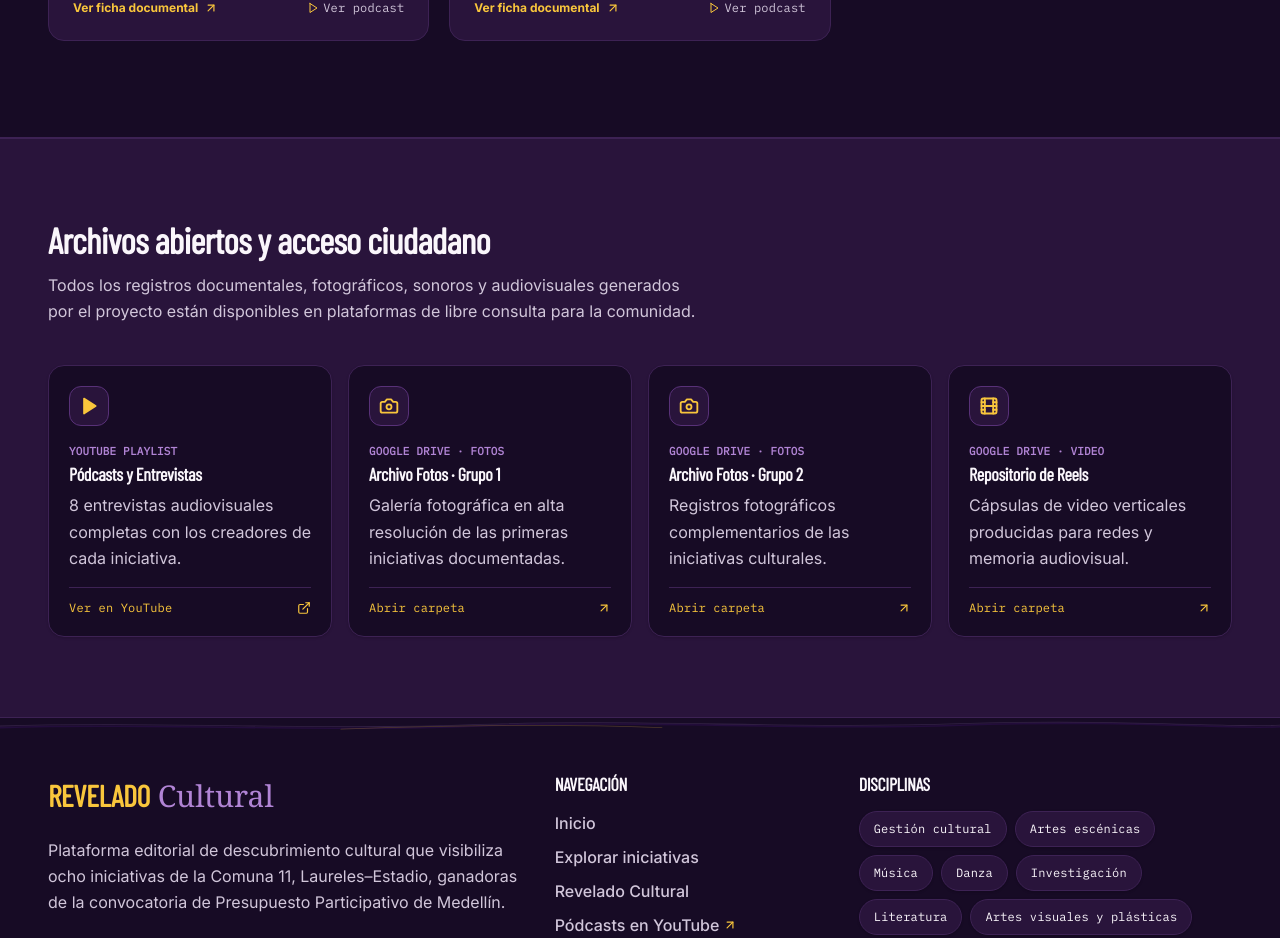
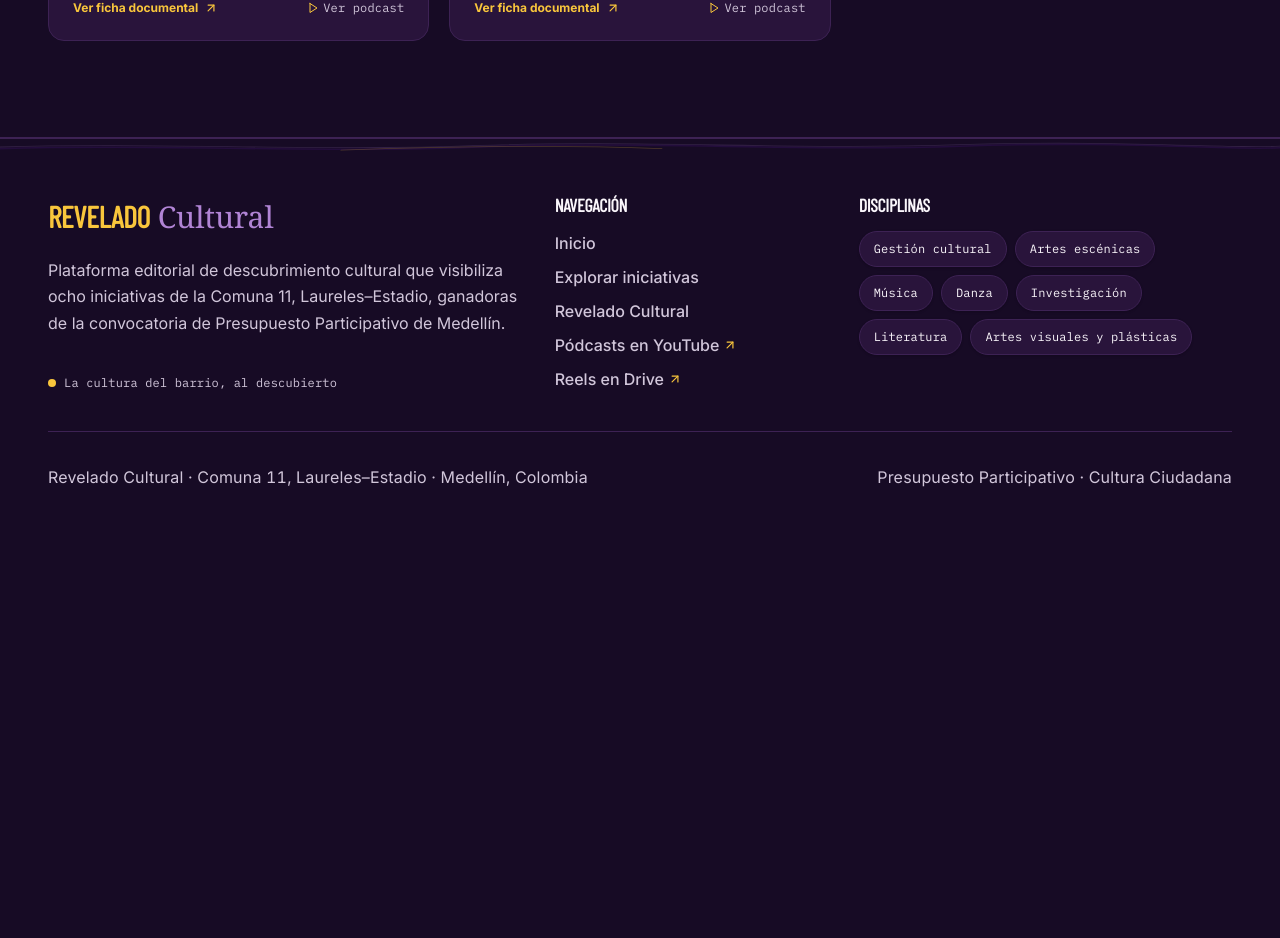
Before and after one commit to frenti88/revelado-cultural, a React (Vite) app: page /acerca-de in a window 1280 px wide. Shown: the part 4480-5418 px from the top of the page. After the commit the page ends 5027 px from the top, so only its background shows below. Built offline with nearby package versions, Linux system fonts and the light colour scheme; a web font is replaced by a local one.

Commit message:
refactor(about): ocultar bloque de archivos abiertos y acceso ciudadano

```diff
--- a/src/pages/AboutPage.tsx
+++ b/src/pages/AboutPage.tsx
@@ -3,9 +3,6 @@
 import {
   ArrowUpRight,
   Award,
-  Camera,
-  ExternalLink,
-  Film,
   Globe,
   Headphones,
   MapPin,
@@ -472,134 +469,6 @@
           </div>
         </div>
       </section>
-
-      {/* 06 — Canales de Difusión y Acceso Ciudadano */}
-      <section className="w-full py-16 sm:py-20 bg-[#29143B] border-t border-[#3D2254]">
-        <div className="layout-container">
-          <div className="mb-10 max-w-2xl">
-            <h2 className="font-display font-black text-2xl sm:text-3xl lg:text-4xl text-[#FAF6FB] tracking-tight">
-              Archivos abiertos y acceso ciudadano
-            </h2>
-            <p className="mt-3 text-sm sm:text-base text-[#D1C6DA] leading-relaxed">
-              Todos los registros documentales, fotográficos, sonoros y audiovisuales generados por el proyecto están disponibles en plataformas de libre consulta para la comunidad.
-            </p>
-          </div>
-
-          <div className="grid grid-cols-1 sm:grid-cols-2 lg:grid-cols-4 gap-4">
-            {/* Card 1: YouTube Playlist */}
-            <a
-              href="https://www.youtube.com/playlist?list=PLNSEJl5L7Jwc"
-              target="_blank"
-              rel="noopener noreferrer"
-              className="group rounded-2xl bg-[#170B25] border border-[#3D2254] hover:border-[#F9C63C] p-5 flex flex-col justify-between transition-all shadow-sm"
-              aria-label="Lista de reproducción de podcasts en YouTube (abre en nueva pestaña)"
-            >
-              <div>
-                <div className="w-10 h-10 rounded-xl bg-[#29143B] border border-[#583178] flex items-center justify-center text-[#F9C63C] mb-4">
-                  <Play className="w-5 h-5 fill-current" aria-hidden="true" />
-                </div>
-                <span className="font-mono-meta text-[11px] text-[#B184D5] uppercase tracking-wider font-semibold block">
-                  YouTube Playlist
-                </span>
-                <h3 className="font-display font-bold text-base sm:text-lg text-[#FAF6FB] mt-1 group-hover:text-[#F9C63C] transition-colors">
-                  Pódcasts y Entrevistas
-                </h3>
-                <p className="text-xs text-[#D1C6DA] mt-2 leading-relaxed">
-                  8 entrevistas audiovisuales completas con los creadores de cada iniciativa.
-                </p>
-              </div>
-              <div className="mt-4 pt-3 border-t border-[#3D2254] flex items-center justify-between text-xs font-mono-meta text-[#F9C63C]">
-                <span>Ver en YouTube</span>
-                <ExternalLink className="w-3.5 h-3.5" aria-hidden="true" />
-              </div>
-            </a>
-
-            {/* Card 2: Drive Fotos Grupo 1 */}
-            <a
-              href="https://drive.google.com/drive/folders/1DKtU66IGE7r0Z9XQ5JOae0ecYMw9Jqu0"
-              target="_blank"
-              rel="noopener noreferrer"
-              className="group rounded-2xl bg-[#170B25] border border-[#3D2254] hover:border-[#F9C63C] p-5 flex flex-col justify-between transition-all shadow-sm"
-              aria-label="Archivo fotográfico general Grupo 1 en Google Drive (abre en nueva pestaña)"
-            >
-              <div>
-                <div className="w-10 h-10 rounded-xl bg-[#29143B] border border-[#583178] flex items-center justify-center text-[#F9C63C] mb-4">
-                  <Camera className="w-5 h-5 stroke-[2.2]" aria-hidden="true" />
-                </div>
-                <span className="font-mono-meta text-[11px] text-[#B184D5] uppercase tracking-wider font-semibold block">
-                  Google Drive · Fotos
-                </span>
-                <h3 className="font-display font-bold text-base sm:text-lg text-[#FAF6FB] mt-1 group-hover:text-[#F9C63C] transition-colors">
-                  Archivo Fotos · Grupo 1
-                </h3>
-                <p className="text-xs text-[#D1C6DA] mt-2 leading-relaxed">
-                  Galería fotográfica en alta resolución de las primeras iniciativas documentadas.
-                </p>
-              </div>
-              <div className="mt-4 pt-3 border-t border-[#3D2254] flex items-center justify-between text-xs font-mono-meta text-[#F9C63C]">
-                <span>Abrir carpeta</span>
-                <ArrowUpRight className="w-3.5 h-3.5" aria-hidden="true" />
-              </div>
-            </a>
-
-            {/* Card 3: Drive Fotos Grupo 2 */}
-            <a
-              href="https://drive.google.com/drive/u/0/folders/1-g7VtPixwALMtqq6kmtizp7zfYkzNx1-"
-              target="_blank"
-              rel="noopener noreferrer"
-              className="group rounded-2xl bg-[#170B25] border border-[#3D2254] hover:border-[#F9C63C] p-5 flex flex-col justify-between transition-all shadow-sm"
-              aria-label="Archivo fotográfico general Grupo 2 en Google Drive (abre en nueva pestaña)"
-            >
-              <div>
-                <div className="w-10 h-10 rounded-xl bg-[#29143B] border border-[#583178] flex items-center justify-center text-[#F9C63C] mb-4">
-                  <Camera className="w-5 h-5 stroke-[2.2]" aria-hidden="true" />
-                </div>
-                <span className="font-mono-meta text-[11px] text-[#B184D5] uppercase tracking-wider font-semibold block">
-                  Google Drive · Fotos
-                </span>
-                <h3 className="font-display font-bold text-base sm:text-lg text-[#FAF6FB] mt-1 group-hover:text-[#F9C63C] transition-colors">
-                  Archivo Fotos · Grupo 2
-                </h3>
-                <p className="text-xs text-[#D1C6DA] mt-2 leading-relaxed">
-                  Registros fotográficos complementarios de las iniciativas culturales.
-                </p>
-              </div>
-              <div className="mt-4 pt-3 border-t border-[#3D2254] flex items-center justify-between text-xs font-mono-meta text-[#F9C63C]">
-                <span>Abrir carpeta</span>
-                <ArrowUpRight className="w-3.5 h-3.5" aria-hidden="true" />
-              </div>
-            </a>
-
-            {/* Card 4: Drive Reels */}
-            <a
-              href="https://drive.google.com/drive/u/0/folders/1h76zT9pI1cBzQwbnEiIZaN-VDUuvCnVn"
-              target="_blank"
-              rel="noopener noreferrer"
-              className="group rounded-2xl bg-[#170B25] border border-[#3D2254] hover:border-[#F9C63C] p-5 flex flex-col justify-between transition-all shadow-sm"
-              aria-label="Repositorio de Reels en Google Drive (abre en nueva pestaña)"
-            >
-              <div>
-                <div className="w-10 h-10 rounded-xl bg-[#29143B] border border-[#583178] flex items-center justify-center text-[#F9C63C] mb-4">
-                  <Film className="w-5 h-5 stroke-[2.2]" aria-hidden="true" />
-                </div>
-                <span className="font-mono-meta text-[11px] text-[#B184D5] uppercase tracking-wider font-semibold block">
-                  Google Drive · Video
-                </span>
-                <h3 className="font-display font-bold text-base sm:text-lg text-[#FAF6FB] mt-1 group-hover:text-[#F9C63C] transition-colors">
-                  Repositorio de Reels
-                </h3>
-                <p className="text-xs text-[#D1C6DA] mt-2 leading-relaxed">
-                  Cápsulas de video verticales producidas para redes y memoria audiovisual.
-                </p>
-              </div>
-              <div className="mt-4 pt-3 border-t border-[#3D2254] flex items-center justify-between text-xs font-mono-meta text-[#F9C63C]">
-                <span>Abrir carpeta</span>
-                <ArrowUpRight className="w-3.5 h-3.5" aria-hidden="true" />
-              </div>
-            </a>
-          </div>
-        </div>
-      </section>
     </div>
   );
 };
```
